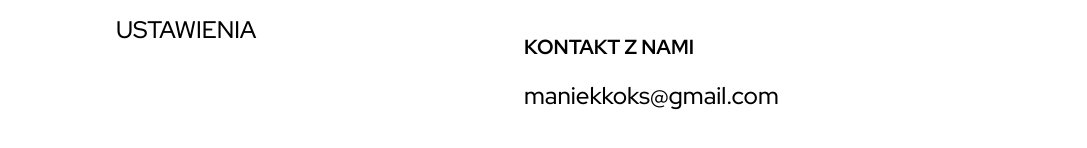
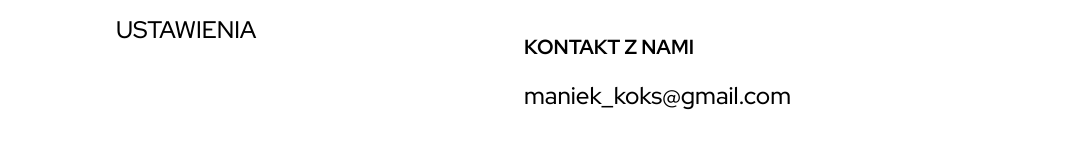
Before and after one commit to staaaa/wear_is_art, a Vue app in the folder olx/: page /menu in a window 1280 px wide. Shown: the part 414-562 px from the top of the page, without its empty margins (96-1183 px from the left). Built offline with nearby package versions, Linux system fonts and the light colour scheme.

Commit message:
deleted scrollbar

```diff
--- a/olx/src/App.vue
+++ b/olx/src/App.vue
@@ -16,6 +16,9 @@
 </script>
 <style>
 @import url('https://fonts.googleapis.com/css2?family=Red+Hat+Display:wght@400;500;700&display=swap');
+::-webkit-scrollbar{
+  display:none;
+}
 *{
   padding:0;
   margin:0;
--- a/olx/src/views/Menu.vue
+++ b/olx/src/views/Menu.vue
@@ -12,12 +12,12 @@
             <p class="menu-item">USTAWIENIA</p>
             <span class="small">
                 <p class="subtext">KONTAKT Z NAMI</p>
-                <p class="menu-item">maniekkoks@gmail.com</p>
+                <p class="menu-item">maniek_koks@gmail.com</p>
             </span>
         </div>
         <div class="contact">
             <p class="subtext">KONTAKT Z NAMI</p>
-            <p class="menu-item">maniekkoks@gmail.com</p>
+            <p class="menu-item">maniek_koks@gmail.com</p>
         </div>
         <span class="close">
             <router-link to="/">
```
